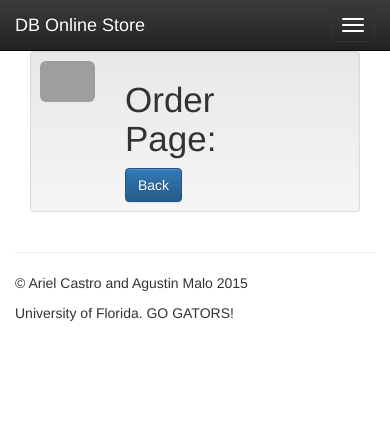
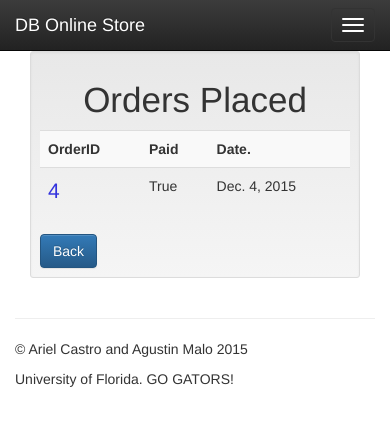
Before and after one commit to amalo95/db_online_store, a Django app: page /account/orders/ in a window 390 px wide. Shown: the top 426 px of the page. Run offline with Django 3.2, Linux system fonts and the light colour scheme; a user stored in the database is signed in; data comes from the database, SQL or seed files in the repository; both versions use the stored data as it was after the commit; some libraries are stand-ins or nearby versions; grey boxes are pictures that could not be loaded.

Commit message:
Order functionality set

```diff
--- a/accounts/views.py
+++ b/accounts/views.py
@@ -4,26 +4,57 @@ from django.contrib.auth import authenticate, login, logout, update_session_auth
 from .forms import UserForm, UserProfileForm
 from django.contrib.auth.decorators import login_required
 from .models import UserProfile
+from carts.models import Cart
+from main_store.models import Order, OrderRelation, Contain
 from django.core.urlresolvers import reverse
 
 
 @login_required
 def orders(request):
+
     current_user = request.user
     user_id = current_user.id
     user_profile = UserProfile.objects.get(user_id=user_id)
+
+    if request.method == 'POST':
+        # carts = ""
+        print "IN order POST"
+
+
+        cartCollection = Cart.objects.filter(user_id=user_profile.id)
+        if cartCollection:
+            newOrder = Order()
+            print newOrder.date
+            print newOrder.paid
+            newOrder.save()
+
+            orderRelation = OrderRelation(order_id=newOrder.id, user_id=user_profile.id)
+            orderRelation.save()
+
+            for cart in cartCollection:
+                containRelationship= Contain(quantity=cart.quantity, order_id=newOrder.id, product_id=cart.product_id)
+                containRelationship.save()
+
+            orders = OrderRelation.objects.filter(user_id=user_profile.id)
+            #return HttpResponseRedirect(reverse('orders'))
+    else:
+        print "IN order get"
+        orders = OrderRelation.objects.filter(user_id=user_profile.id)
+        #cart_form = CartForm(data=request.POST)
     return render(request, 'accounts/orders.html', {
-        'user_profile': user_profile,
+        'orders': orders,
     })
 
-# @login_required
-# def cart(request):
-#     current_user = request.user
-#     user_id = current_user.id
-#     user_profile = UserProfile.objects.get(user_id=user_id)
-#     return render(request, 'accounts/cart.html', {
-#         # 'user_profile': user_profile,
-#     })
+@login_required
+def order_detail(request, id):
+    try:
+        containSet = Contain.objects.filter(order_id=id)
+        print "Cart is else"
+    except Product.DoesNotExist:
+        raise Http404('This item does not exist')
+    return render(request, 'accounts/order_detail.html', {
+        'containSet': containSet,
+    })
 
 
 @login_required
--- a/carts/views.py
+++ b/carts/views.py
@@ -3,6 +3,7 @@ from django.http import HttpResponseRedirect, HttpResponse
 from django.contrib.auth import authenticate, login, logout, update_session_auth_hash
 from django.contrib.auth.decorators import login_required
 from django.core.urlresolvers import reverse
+from django.db.models import Sum, F
 
 from accounts.forms import UserForm, UserProfileForm
 from accounts.models import UserProfile
@@ -40,10 +41,13 @@ def cart(request):
     	user_profile_id = user_profile.id
     	print user_profile_id
     	carts = Cart.objects.filter(user_id=user_profile_id)
+
+        total = carts.aggregate(total=Sum(F('quantity')))
         #cart_form = CartForm(data=request.POST)
     return render(request,
             'accounts/cart.html',
-            {'carts': carts,} )
+            {'carts': carts,
+            'total': total,} )
 
 # def index(request):
 #     products = Product.objects.exclude(stock_quantity=0)
--- a/db_online_store/templates/accounts/account.html
+++ b/db_online_store/templates/accounts/account.html
@@ -38,6 +38,7 @@
                             </ul>
                         </div>
                         <a type="button" class="btn btn-primary" href="{% url 'cart' %}">View Cart</a>
+                        <a type="button" class="btn btn-primary" href="{% url 'orders' %}">View Orders</a>
                     </div>
                 </div>
             </div>
--- a/db_online_store/templates/accounts/orders.html
+++ b/db_online_store/templates/accounts/orders.html
@@ -8,18 +8,24 @@
         <div class="col-sm-3 col-md-3"></div>
         <div class="col-xs-12 col-sm-6 col-md-6">
             <div class="well well-sm">
-                <div class="row">
-                    <div class="col-sm-6 col-md-4 col-xs-3">
-                        <img src="http://s3.amazonaws.com/37assets/svn/765-default-avatar.png" alt="" class="img-rounded img-responsive" />
-                    </div>
-                    <div class="col-sm-6 col-md-8 col-xs-5">
-                        <h3>Order Page:</h3>
+                <h2 class="text-center">Orders Placed</h2>
+                <table class="table table-striped">
+                <tr>
+                    <th>OrderID</th>
+                    <th>Paid</th>
+                    <th>Date.</th>
+                </tr>
+                {% for orderRelation in orders %}
+                <tr>
+                    <td ><a href="{% url 'order_detail' orderRelation.order.id %}">{{ orderRelation.order.id }}</a></td>
+                    <td>{{ orderRelation.order.paid }}</td>
+                    <td>{{ orderRelation.order.date}}</td>
+                </tr>
+                {% endfor %}
+                </table>
 
-
-                        <div class="btn-group">
+                <div class="btn-group">
                             <a href="{% url 'account' %}" type="button" class="btn btn-primary">Back</a>
-                        </div>
-                    </div>
                 </div>
             </div>
         </div>
--- a/db_online_store/urls.py
+++ b/db_online_store/urls.py
@@ -14,6 +14,7 @@ urlpatterns = [
         url(r'^account/$', accountsViews.accounts, name='account'),
         url(r'^account/edit/$', accountsViews.edit_account, name='edit_account'),
         url(r'^account/delete/$', accountsViews.delete_account, name='delete_account'),
+        url(r'^account/cart/$', cartViews.cart, name='cart'),
         url(r'^account/orders/$', accountsViews.orders, name='orders'),
-        url(r'^account/cart/$', cartViews.cart, name='cart'),
+        url(r'^account/orders/(?P<id>\d+)/', accountsViews.order_detail, name='order_detail'),
 ]
--- a/main_store/models.py
+++ b/main_store/models.py
@@ -9,8 +9,8 @@ class Product(models.Model):
 	active = models.BooleanField()
 
 class Order(models.Model):
-	date = models.DateField(auto_now=True, auto_now_add=False)
-	paid = models.BooleanField()
+	date = models.DateField(auto_now=False, auto_now_add=True)
+	paid = models.BooleanField(default=1)
 
 class OrderRelation(models.Model):
 	order = models.ForeignKey('Order')
```
Also changed, not shown: db_online_store/templates/accounts/cart.html (+6 -4 lines), db_online_store/templates/accounts/order_detail.html (added, +38 -0 lines), db.sqlite3, 5 other files.
